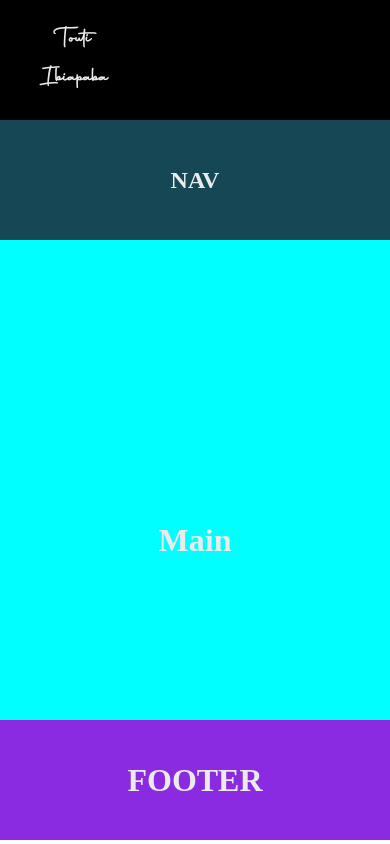
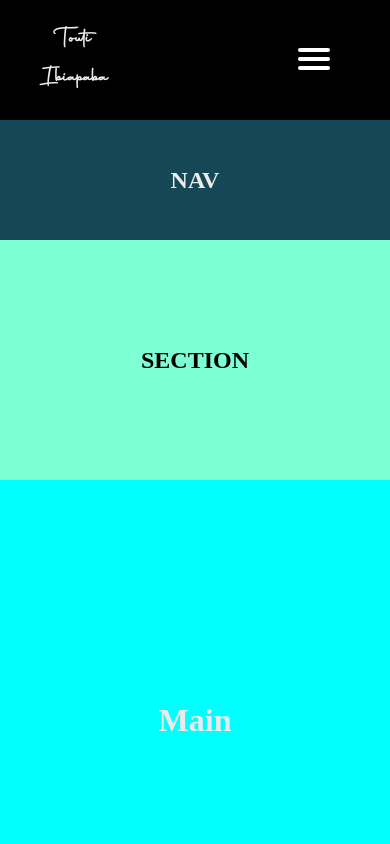
Before and after one commit to BitsolutionCompany/bot, a React (Create React App) app: page / in a window 390 px wide. Shown: the top 844 px of the page. Built offline with nearby package versions, Linux system fonts and the light colour scheme.

Commit message:
Trabalhando no menu mobile, falta estilizar a caixa do menu

```diff
--- /dev/null
+++ b/src/components/MobileMenu.components.js
@@ -0,0 +1,65 @@
+import './style/MobileMenu.modules.css'
+import { Link } from 'react-router-dom'
+import { useState, useEffect } from 'react'
+
+function MOBILEMENU(){
+    const [isOpen, setIsOpen] = useState(false)
+
+    useEffect(() =>{
+        if(isOpen){
+            document.body.classList.add('no-scroll')
+        }else{
+            document.body.classList.remove('no-scroll')
+        }
+    }, [isOpen])
+
+    function showMenu(){
+        setIsOpen(true)
+    }
+
+    function hideMenu(){
+        setIsOpen(false)
+    }
+
+    return(
+        <>
+            <button onClick={showMenu} className='button'>
+                <span></span>
+                <span></span>
+                <span></span>
+            </button>
+            <div className={`modal ${isOpen ? 'open' : ''}`}>
+                <div className='mobileMenu'>
+                    <ul className='list_menu_mobile'>
+                        <Link to="/">
+                            <li id='items_link_mobile'>
+                                Home
+                            </li>
+                        </Link>
+                        <Link to="/empresa">
+                            <li id='items_link_mobile'>
+                                Empresa
+                            </li>
+                        </Link>
+                        <Link to="/contato">
+                            <li id='items_link_mobile'>
+                                Contato
+                            </li>
+                        </Link>
+                        <Link to="/vender">
+                            <li id='items_link_mobile'>
+                                Como Vender?
+                            </li>
+                        </Link>
+                    </ul>
+                    <button onClick={hideMenu} className='close-button'>
+                        X
+                    </button>
+                </div>
+            </div>
+
+        </>
+    )
+}
+
+export default MOBILEMENU
--- a/src/components/style/Menu.modules.css
+++ b/src/components/style/Menu.modules.css
@@ -18,7 +18,7 @@
 
 
 /* Tablet */
-@media only screen and (max-width: 768px){
+@media only screen and (max-width: 780px){
     .list_menu{
         display: none;
     }
--- /dev/null
+++ b/src/components/style/MobileMenu.modules.css
@@ -0,0 +1,80 @@
+#click_i{
+    backgroud: #fff;
+}
+.mobileMenu{
+    /* display: none */
+}
+.list_menu_mobile{
+    list-style: none;
+}
+.button{
+    margin-left: auto;
+    margin-right: auto;
+    display: none;
+    background: none;
+    box-sizing: border-box;
+    border: none;
+    cursor: pointer;
+    flex-direction: column;
+    height: 24px;
+    justify-content: space-around;
+    width: 32px;
+}
+.button span{
+    background-color: #fff;
+    border-radius: 10px;
+    display: block;
+    height: 4px;
+    width: 100%;
+    margin-bottom: 5px
+}
+
+/* MODAL */
+.modal {
+    position: fixed;
+    top: 0;
+    left: 0;
+    width: 100%;
+    height: 100%;
+    background-color: rgba(0, 0, 0, 0.5);
+    justify-content: center;
+    align-items: center;
+}
+.no-scroll{
+    overflow: hidden;
+}
+.modal.open{
+    display: flex;
+}
+.modal{
+    display: none;
+}
+.close-button{
+    position: absolute;
+    top: 10px;
+    right: 10px;
+    padding: 5px;
+    display: flex;
+    font-weight: bold;
+    background: none;
+    border: none;
+    color: #fff;
+    font-size: 1.5rem;
+    cursor: pointer;
+}
+
+
+/* Tablet */
+@media only screen and (max-width: 780px){
+    .button{
+        margin-right: 80px;
+        display: block;
+    }
+  }
+
+  /* Mobile */
+@media (max-width: 480px) {
+    .button{
+        margin-right: 60px;
+    }
+}
--- a/src/layout/Footer.components.js
+++ b/src/layout/Footer.components.js
@@ -2,9 +2,9 @@ import './style/Footer.modules.css'
 
 function FOOTER(){
     return(
-        <header className="footer">
+        <footer className="footer">
             <h1>FOOTER</h1>
-        </header>
+        </footer>
     )
 }
 
--- a/src/layout/Header.components.js
+++ b/src/layout/Header.components.js
@@ -1,12 +1,15 @@
 import './style/Header.modules.css'
 import LOGO from '../components/Logo.components'
 import MENU from '../components/Menu.components';
+import MOBILEMENU from '../components/MobileMenu.components';
+
 
 function HEADER(){
     return(
         <header className="header">
             <LOGO></LOGO>
             <MENU></MENU>
+            <MOBILEMENU></MOBILEMENU>
         </header>
     )
 }
--- a/src/layout/style/Footer.modules.css
+++ b/src/layout/style/Footer.modules.css
@@ -13,15 +13,16 @@
 }
 
 /* Tablet */
-@media only screen and (max-width: 768px){
+@media only screen and (max-width: 780px){
     footer.footer{
-        grid-row: 7;
+        grid-column: 1 / -1;
+        grid-row: 9;
     }
   }
 
   /* Mobile */
 @media (max-width: 480px) {
     footer.footer{
-        grid-row: 10;
+        grid-row: 9;
     }
 }
--- a/src/layout/style/Main.modules.css
+++ b/src/layout/style/Main.modules.css
@@ -14,10 +14,10 @@
 
 
 /* Tablet */
-@media only screen and (max-width: 768px){
+@media only screen and (max-width: 780px){
     main.main{
       grid-column: 1 / -1;
-      grid-row: 3 / 7;
+      grid-row: 5 / 9;
     }
   }
 
@@ -25,6 +25,6 @@
 @media (max-width: 480px) {
     main.main {
         grid-column: 1;
-        grid-row: 3 / 8;
+        grid-row: 5 / 9;
     }
 }
--- a/src/style/App.css
+++ b/src/style/App.css
@@ -20,13 +20,13 @@
 @media only screen and (max-width: 768px){
     div.container{
         grid-template-columns: repeat(2, 1fr);
-        grid-template-rows: repeat(7, 1fr);
+        grid-template-rows: repeat(9, 1fr);
     }
 }
 /* MObile */
 @media (max-width: 480px) {
     div.container {
       grid-template-columns: 1fr;
-      grid-template-rows: repeat(7, 2fr);
+      grid-template-rows: repeat(9, 2fr);
     }
 }
```
